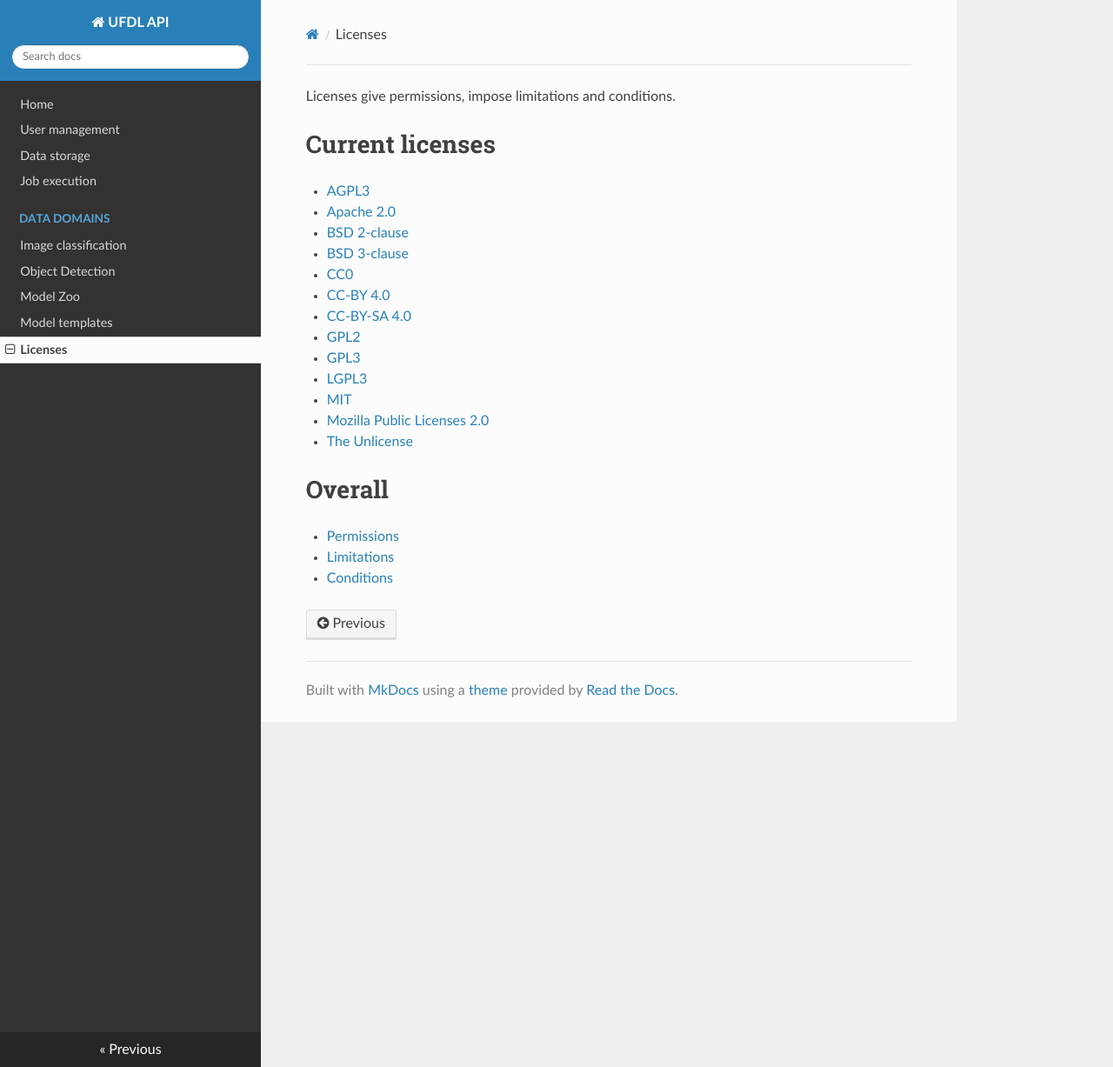
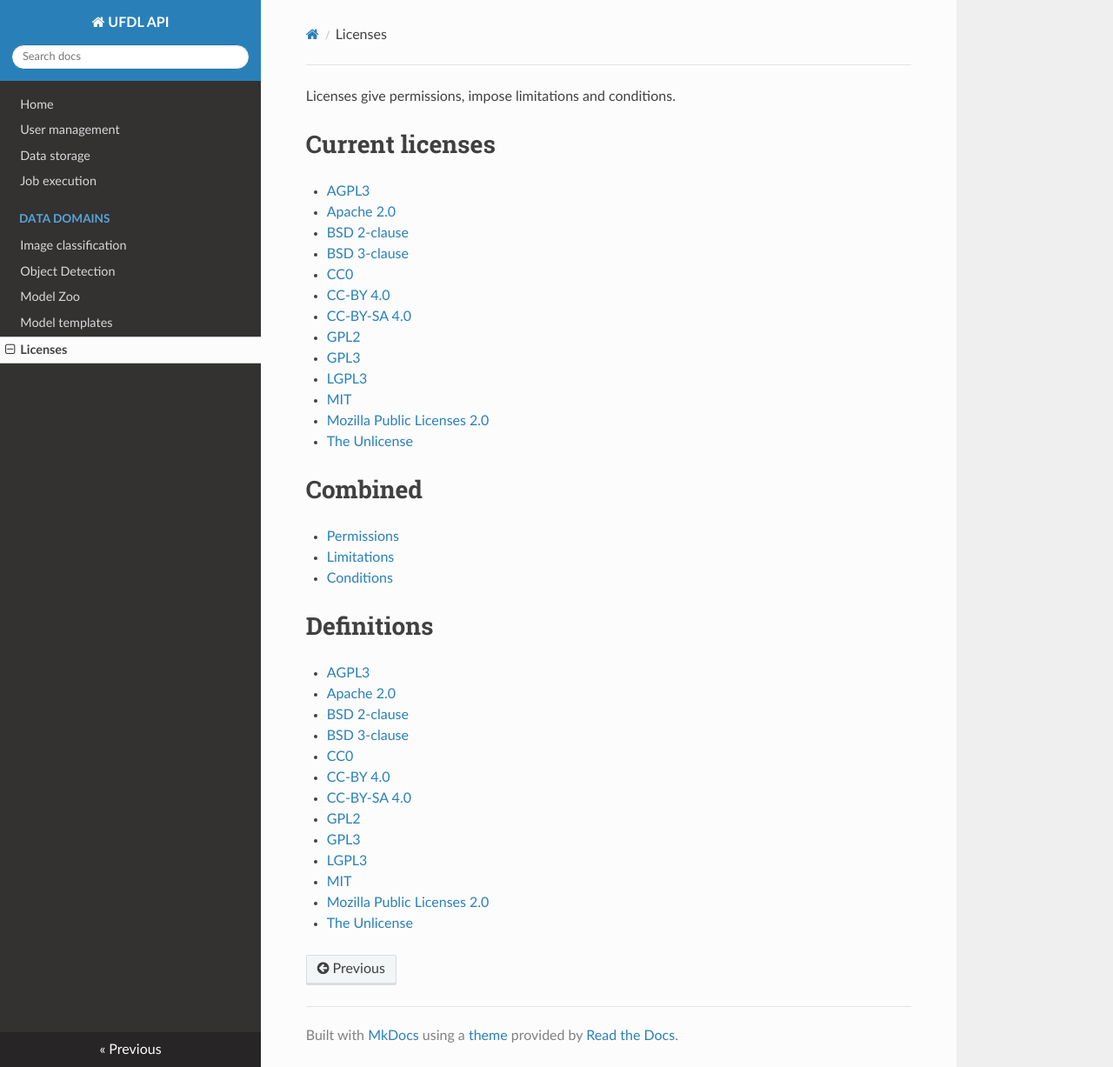
Before and after one commit to waikato-ufdl/ufdl-api, an MkDocs documentation site: the page built from docs/license_overview.md, in a window 1280 px wide and 1227 px high. Shown: the whole window at 87% size. Built offline with MkDocs 1.6.1, drawn with Linux system fonts in a browser that asks for light colours; nearby versions of some CDN libraries.

Commit message:
added links to license definitions, linked model-zoo with licenses

```diff
--- a/docs/license_overview.md
+++ b/docs/license_overview.md
@@ -16,8 +16,24 @@
 * [Mozilla Public Licenses 2.0](licenses/mozilla-public-license-2.0.txt)
 * [The Unlicense](licenses/unlicense.txt)
 
-# Overall
+# Combined
 
 * [Permissions](licenses/_permissions.txt)
 * [Limitations](licenses/_limitations.txt)
 * [Conditions](licenses/_conditions.txt)
+
+# Definitions
+
+* [AGPL3](https://opensource.org/licenses/AGPL-3.0)
+* [Apache 2.0](https://opensource.org/licenses/Apache-2.0)
+* [BSD 2-clause](https://opensource.org/licenses/BSD-2-Clause)
+* [BSD 3-clause](https://opensource.org/licenses/BSD-3-Clause)
+* [CC0](https://creativecommons.org/share-your-work/public-domain/cc0/)
+* [CC-BY 4.0](https://creativecommons.org/licenses/by/4.0/)
+* [CC-BY-SA 4.0](https://creativecommons.org/licenses/by-sa/4.0/)
+* [GPL2](https://opensource.org/licenses/GPL-2.0)
+* [GPL3](https://opensource.org/licenses/GPL-3.0)
+* [LGPL3](https://opensource.org/licenses/LGPL-3.0)
+* [MIT](https://opensource.org/licenses/MIT)
+* [Mozilla Public Licenses 2.0](https://opensource.org/licenses/MPL-2.0)
+* [The Unlicense](https://unlicense.org/)
```
Also changed, not shown: docs/model_zoo.md (+3 -3 lines).
